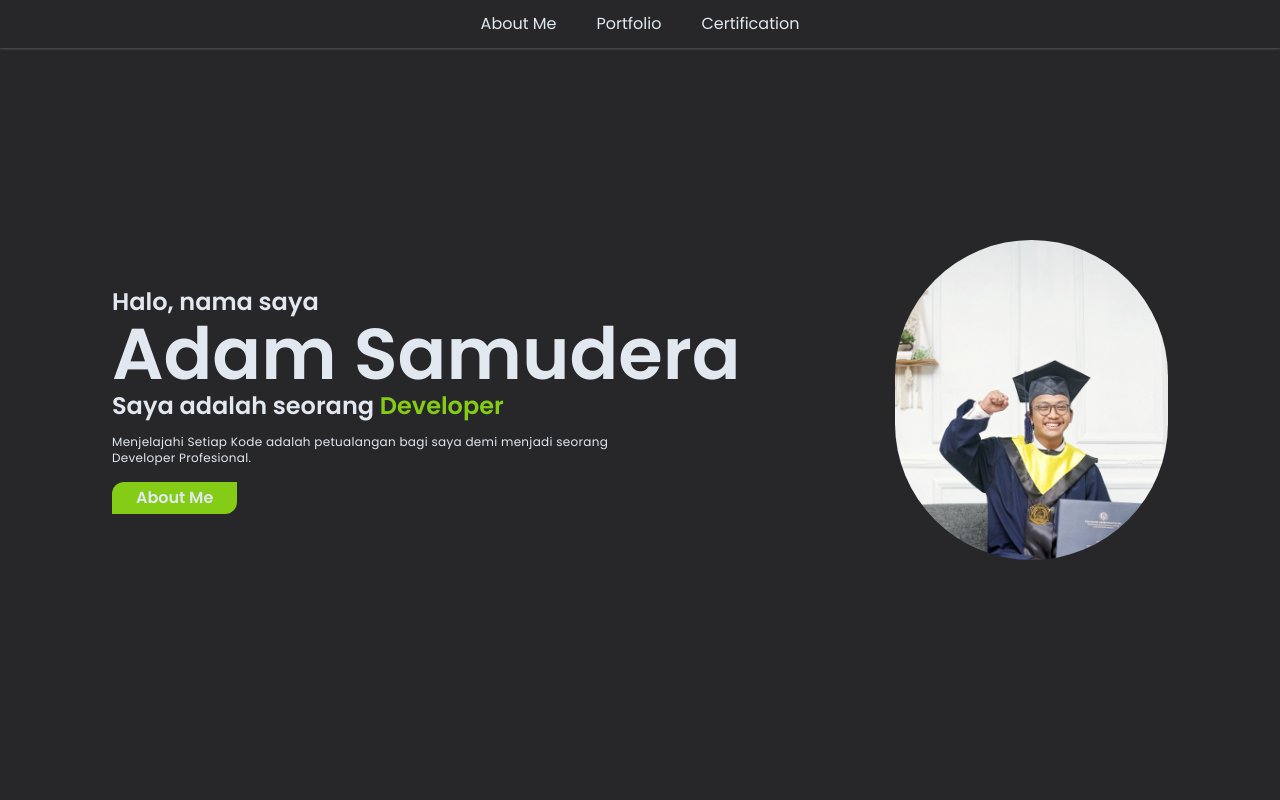
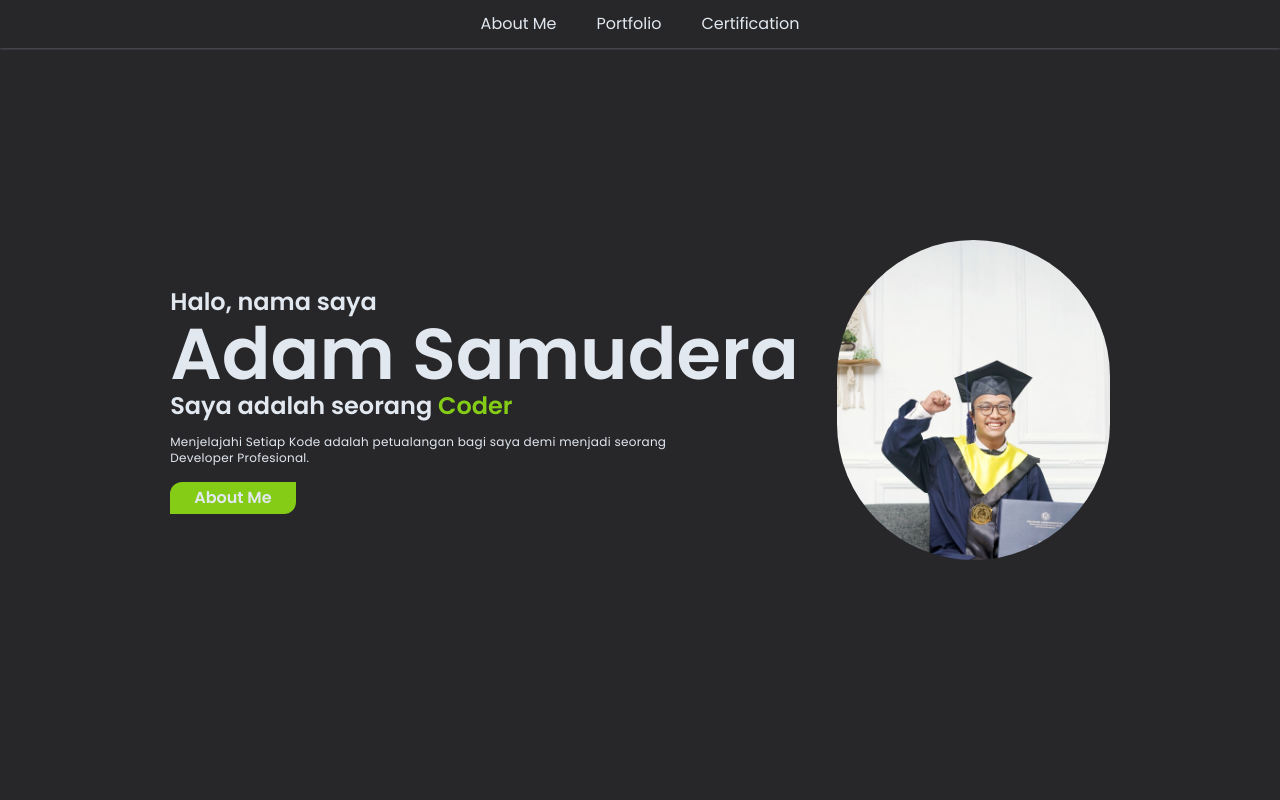
Before and after one commit to Pacifista00/myporto, a React (Vite) app: page / in a window 1280 px wide. Shown: the top 800 px of the page. Built offline with nearby package versions, Linux system fonts and the light colour scheme.

Commit message:
final commit

```diff
--- a/package.json
+++ b/package.json
@@ -13,7 +13,8 @@
     "animate.css": "^4.1.1",
     "aos": "^2.3.4",
     "react": "^18.2.0",
-    "react-dom": "^18.2.0"
+    "react-dom": "^18.2.0",
+    "react-typed": "^2.0.12"
   },
   "devDependencies": {
     "@types/react": "^18.2.66",
--- a/src/App.jsx
+++ b/src/App.jsx
@@ -16,7 +16,7 @@ function App() {
     });
   }, []);
   return (
-    <div className="font-poppins">
+    <div className="font-poppins overflow-hidden">
       <Navbar />
       <Jumbotron />
       <AboutMe />
--- a/src/components/AboutMe.jsx
+++ b/src/components/AboutMe.jsx
@@ -52,67 +52,67 @@ const AboutMe = () => {
           <div>
             <img
               className="h-9 md:h-12 inline-block p-1"
-              src="../../public/images/logo/html.png"
+              src="./images/logo/html.png"
               alt=""
             />
             <img
               className="h-9 md:h-12 inline-block p-1"
-              src="../../public/images/logo/css.png"
+              src="./images/logo/css.png"
               alt=""
             />
             <img
               className="h-9 md:h-12 inline-block p-1"
-              src="../../public/images/logo/php.png"
+              src="./images/logo/php.png"
               alt=""
             />
             <img
               className="h-9 md:h-12 inline-block p-1"
-              src="../../public/images/logo/js.png"
+              src="./images/logo/js.png"
               alt=""
             />
             <img
               className="h-9 md:h-12 inline-block p-1"
-              src="../../public/images/logo/bootstrap.webp"
+              src="./images/logo/bootstrap.webp"
               alt=""
             />
             <img
               className="h-9 md:h-12 inline-block p-1"
-              src="../../public/images/logo/tailwind.webp"
+              src="./images/logo/tailwind.webp"
               alt=""
             />
             <img
               className="h-9 md:h-12 inline-block p-1"
-              src="../../public/images/logo/codeigniter.png"
+              src="./images/logo/codeigniter.png"
               alt=""
             />
             <img
               className="h-9 md:h-12 inline-block p-1"
-              src="../../public/images/logo/laravel.png"
+              src="./images/logo/laravel.png"
               alt=""
             />
             <img
               className="h-9 md:h-12 inline-block p-1"
-              src="../../public/images/logo/vue.png"
+              src="./images/logo/Vue.png"
               alt=""
             />
             <img
               className="h-9 md:h-12 inline-block p-1"
-              src="../../public/images/logo/reactjs.webp"
+              src="./images/logo/reactjs.webp"
               alt=""
             />
             <img
               className="h-9 md:h-12 inline-block p-1"
-              src="../../public/images/logo/mysql.png"
+              src="./images/logo/mysql.png"
               alt=""
             />
             <img
               className="h-9 md:h-12 inline-block p-1"
-              src="../../public/images/logo/git.png"
+              src="./images/logo/git.png"
               alt=""
             />
             <img
               className="h-9 md:h-12 inline-block p-1"
-              src="../../public/images/logo/postman.webp"
+              src="./images/logo/postman.webp"
               alt=""
             />
           </div>
--- a/src/components/Jumbotron.jsx
+++ b/src/components/Jumbotron.jsx
@@ -1,19 +1,30 @@
+import { ReactTyped } from "react-typed";
+
 const Jumbotron = () => {
   return (
-    <section className="jumbotron bg-zinc-800 text-slate-200 overflow-hidden">
-      <div className="container min-h-screen px-10 xl:px-28 mx-auto md:flex md:flex-row-reverse md:justify-between md:items-center md:gap-7">
-        <div className="photo pt-20 md:pt-0 mb-3 md:mb-0 animate__animated animate__fadeInRight">
+    <section className="jumbotron bg-zinc-800 text-slate-200">
+      <div className="container min-h-screen flex justify-center items-center">
+        <div className="px-10 xl:px-28 mx-auto md:flex md:flex-row-reverse md:justify-between md:items-center md:gap-7">
+          <div className="photo mb-3 md:mb-0 animate__animated animate__fadeInRight">
             <img
               className="h-64 md:h-80 object-cover rounded-full shadow-white shadow-op mx-auto hover:scale-105 hover:shadow-md hover:shadow-lime-300 transition duration-300 mb-10 md:mb-0"
-            src="../../public/images/me.jpg"
+              src="./images/me.JPG"
               alt=""
             />
           </div>
           <div className="title text-center md:text-start font-semibold animate__animated animate__fadeInLeft">
             <h2 className="text-base md:text-2xl">Halo, nama saya</h2>
             <h1 className="text-3xl md:text-6xl lg:text-7xl">Adam Samudera</h1>
-          <h2 className="text-lg md:text-2xl lg:text-2xl mb-3">
-            Saya adalah seorang <span className="text-lime-500">Developer</span>
+            <h2 className="text-sm md:text-2xl lg:text-2xl mb-3">
+              Saya adalah seorang{" "}
+              <span className="text-lime-500">
+                <ReactTyped
+                  strings={["Coder", "Programmer", "Developer"]}
+                  typeSpeed={50}
+                  backSpeed={50}
+                  loop
+                />
+              </span>
             </h2>
             <p className="md:w-5/6 text-xs md:text-md font-normal tracking-wide">
               Menjelajahi Setiap Kode adalah petualangan bagi saya demi menjadi
@@ -24,6 +35,7 @@ const Jumbotron = () => {
             </button>
           </div>
         </div>
+      </div>
     </section>
   );
 };
--- a/src/components/Portfolio.jsx
+++ b/src/components/Portfolio.jsx
@@ -34,6 +34,7 @@ const Portfolio = () => {
                 className="mb-4 relative overflow-hidden rounded-lg group"
               >
                 <img
+                  onClick={() => triggerModal(item)}
                   src={item.main_image}
                   alt={item.name}
                   className="w-full h-auto group-hover:brightness-50 transition duration-300 group-hover:scale-105"
```
Also changed, not shown: 1 other file (tests, documents, lock files or other folders). Lines whose indentation alone changed are shown as unchanged.
